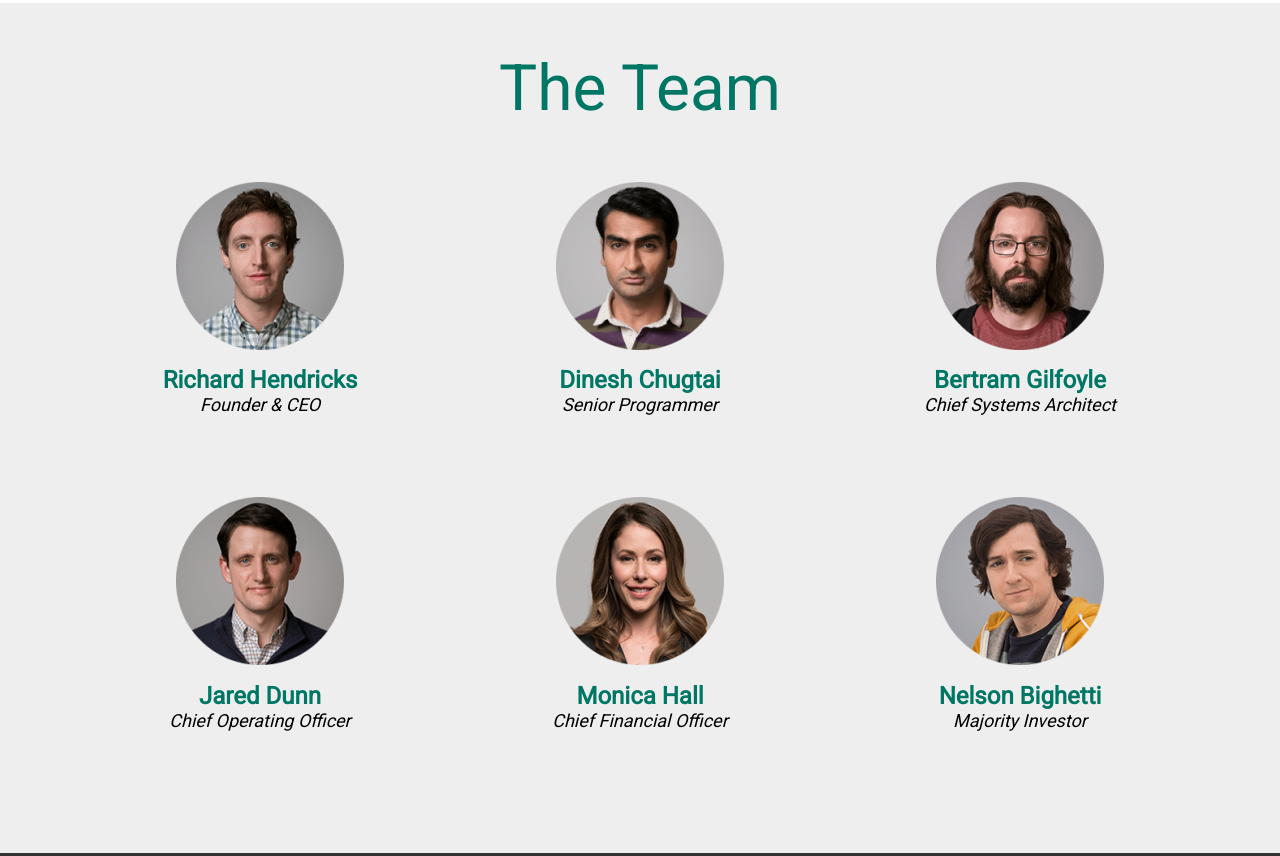
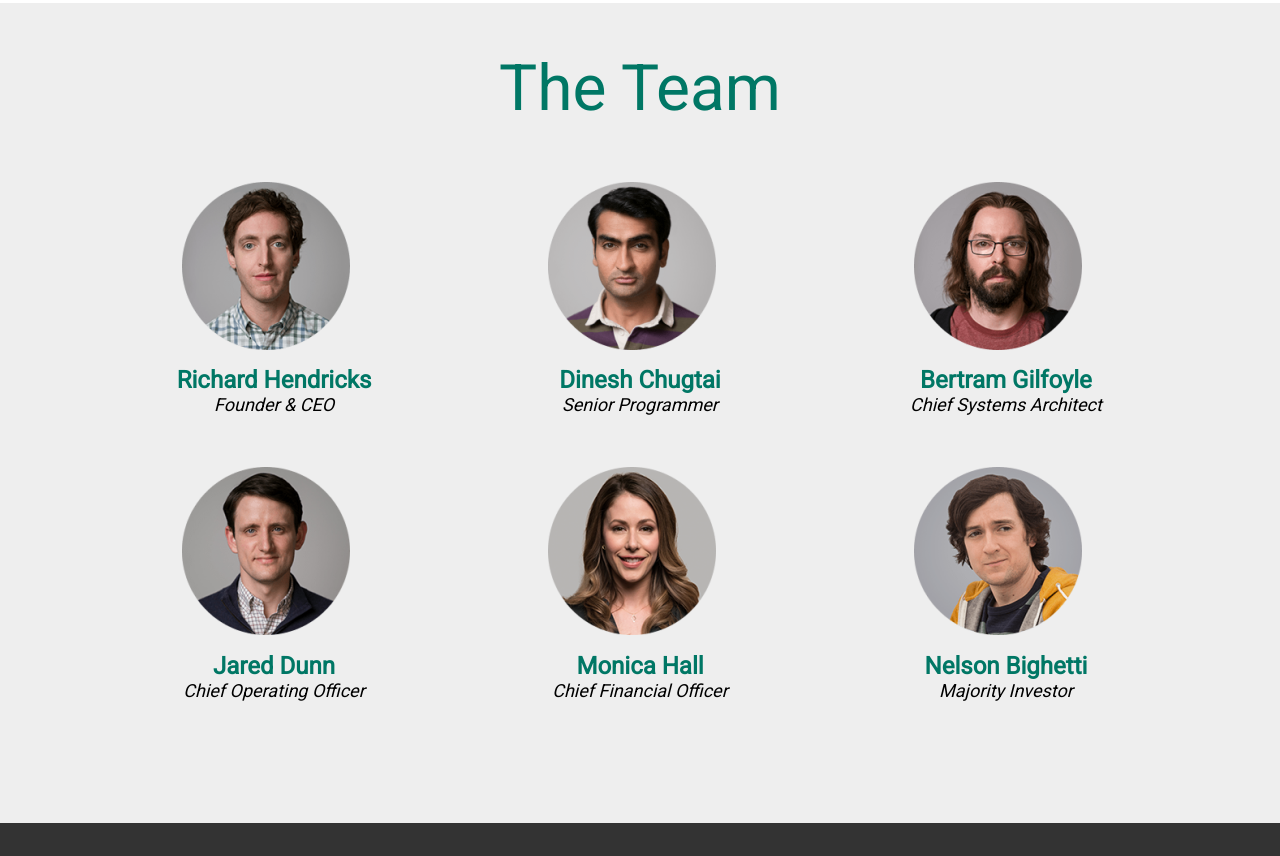
Before and after one commit to sikera4/piedpiper, a plain HTML site: page index.html in a window 1280 px wide. Shown: the part 2195-3051 px from the top of the page. Drawn offline with nearby package versions, Linux system fonts and the light colour scheme.

Commit message:
adding flexboxes for the team

```diff
--- a/style.css
+++ b/style.css
@@ -120,9 +120,10 @@ nav {
 }
 .teammember {
     display: inline-block;
+    flex-basis: 33%;
 }
 .memberphoto {
-    margin: 24px 89px 12px 89px;
+    margin: 24px 91px 12px 91px;
     width: 168px;
     height: 168px;
 }
@@ -145,17 +146,12 @@ nav {
     color: #000000;
     padding-bottom: 28px;
 }
-.teammember.one, .teammember.two  {
-    padding: 0 30px 30px 0;
-}
-.teammember.three {
-    padding: 0 0 30px 0;
-}
-.teammember.four, .teammember.five {
-    padding: 0 30px 94px 0;
-}
-.teammember.six {
-    padding: 0 0 94px 0;
+.center {
+    display: flex;
+    flex-wrap: wrap;
+    width: 100%;
+    justify-content: center;
+    padding-bottom: 94px;
 }
 .darkback {
     background-color: #333333;
@@ -170,6 +166,3 @@ nav {
     text-align: center;
     color: #FFFFFF;
 }
-.center {
-    text-align: center;
-}
```
